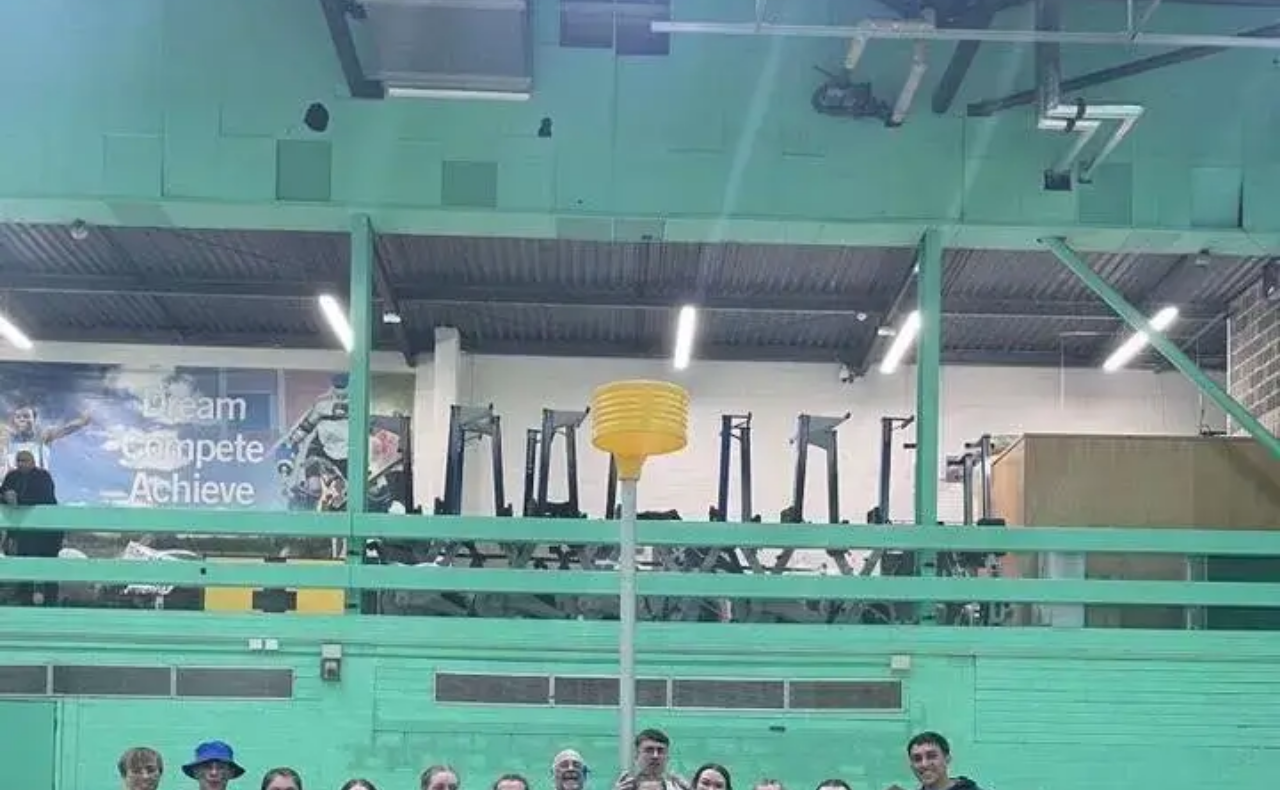
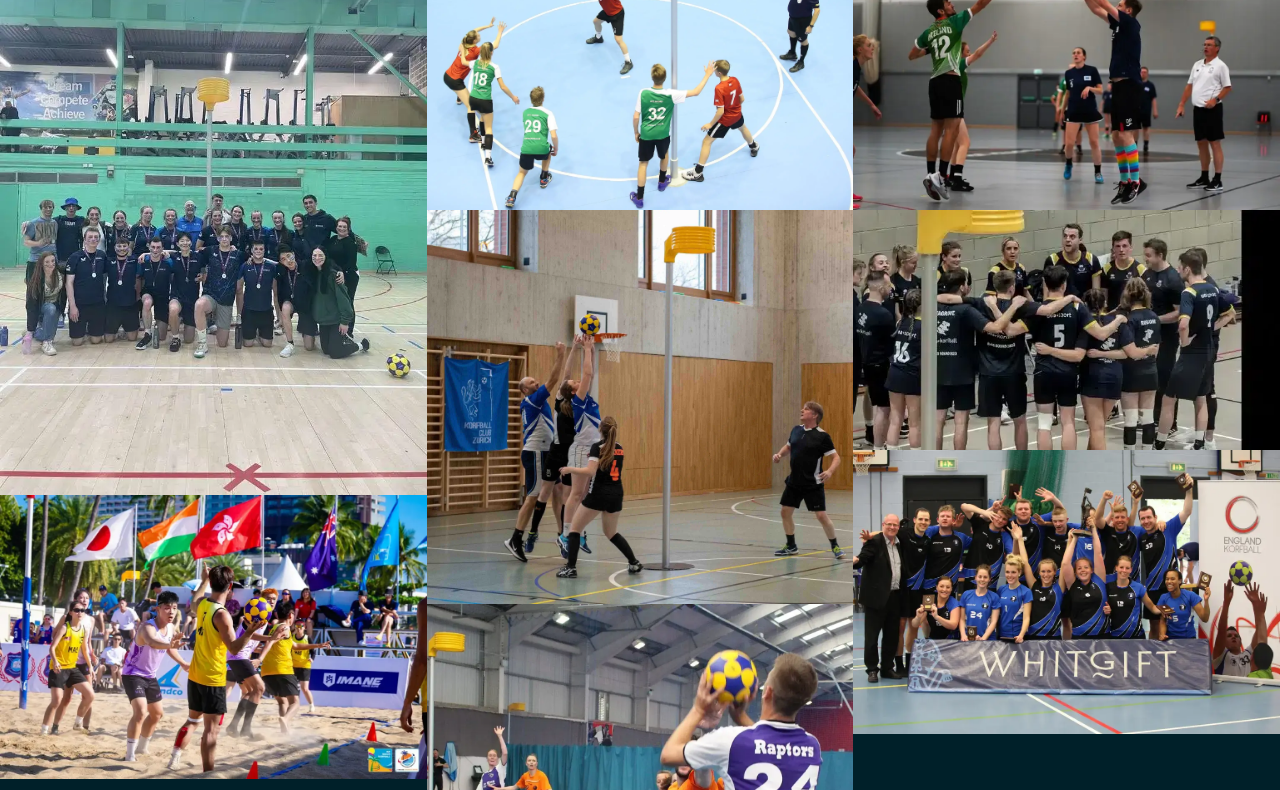
Before and after one commit to AGartland22/korfball-info, a plain HTML site: page gallery.html in a window 1280 px wide. Shown: the part 74-864 px from the top of the page. Drawn offline with nearby package versions, Linux system fonts and the light colour scheme.

Commit message:
Make gallery section responsive

```diff
--- a/assets/css/style.css
+++ b/assets/css/style.css
@@ -159,6 +159,12 @@ footer a {
     main {
         margin-top: 0px;
     }
+
+    /* Gallery */
+    #photos {
+        column-count: 3;
+        column-gap: 0;
+    }
 }
 
 /* Media querey for Large devices (992px and up) */
@@ -166,4 +172,9 @@ footer a {
     #menu a:hover {
         border-bottom: 1px solid #ffffff;
     }
+
+        #photos {
+            column-count: 3;
+            column-gap: 0;
+        }
 }
```
